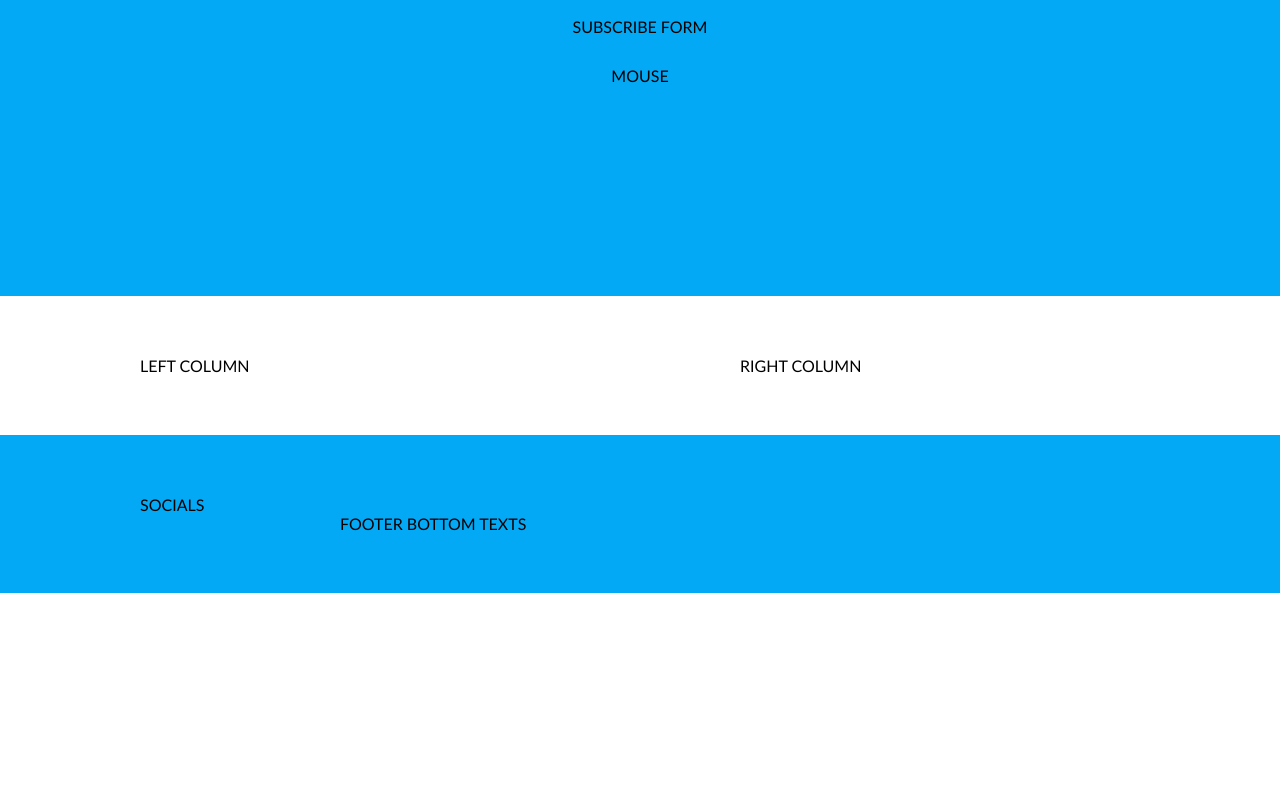
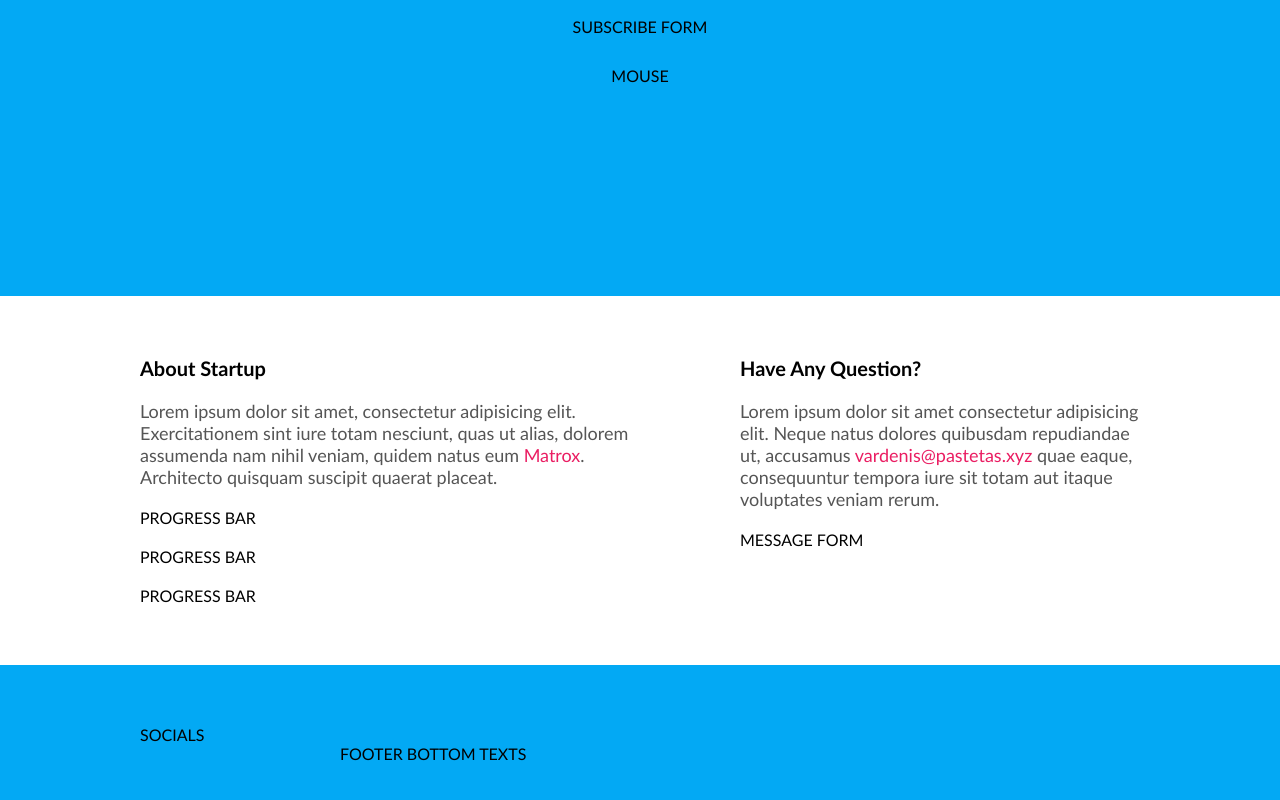
Before and after one commit to TVPerformance/4-coming-soon, a website: page index.html in a window 1280 px wide. Shown: the part 504-1304 px from the top of the page. Before the commit the page ends 1100 px from the top, so only its background shows below. Drawn offline with Linux system fonts and the light colour scheme.

Commit message:
Main content style

```diff
--- a/CSS/base/home.css
+++ b/CSS/base/home.css
@@ -28,3 +28,31 @@ color: #555;
     margin-top: 30px;
     margin-bottom: 30px;
 }
+
+.left-column,
+.right-column {
+    display: flex;
+    flex-direction: column;
+    gap: 20px;
+}
+
+.section-title {
+text-transform: capitalize;
+font-size: 20px;
+}
+
+.section-description {
+    font-size: 18px;
+    color: #555;
+
+}
+
+.section-description > a {
+    color: var(--secondary-color);
+    text-decoration: none;
+}
+
+.section-description > a:hover {
+    color: var(--secondary-color);
+    text-decoration: underline;
+}
--- a/index.html
+++ b/index.html
@@ -42,9 +42,25 @@
 
   <section class="container">
    <div class="row main-content">
-    <div class="left-column">LEFT COLUMN
+     <div class="left-column">
+    <h2 class="section-title">About startup</h2>
+    <p class="section-description">Lorem ipsum dolor sit amet, consectetur adipisicing elit. Exercitationem sint iure totam nesciunt, quas ut alias, dolorem assumenda nam nihil veniam, quidem natus eum <a href="#">Matrox</a>. Architecto quisquam suscipit quaerat placeat.</p>
+
+    <div>
+      PROGRESS BAR
     </div>
-    <div class="right-column">RIGHT COLUMN
+    <div>
+      PROGRESS BAR
+    </div>
+    <div>
+      PROGRESS BAR
+    </div>
+     </div>
+     <div class="right-column">
+    <h2 class="section-title">Have any question?</h2>
+    <p class="section-description">Lorem ipsum dolor sit amet consectetur adipisicing elit. Neque natus dolores quibusdam repudiandae ut, accusamus <a href="mailto:vardenis@pastetas.xyz">vardenis@pastetas.xyz</a> quae eaque, consequuntur tempora iure sit totam aut itaque voluptates veniam rerum.</p>
+    <div>MESSAGE FORM</div>
+  </div>
     </div>
    </div>
 
```
